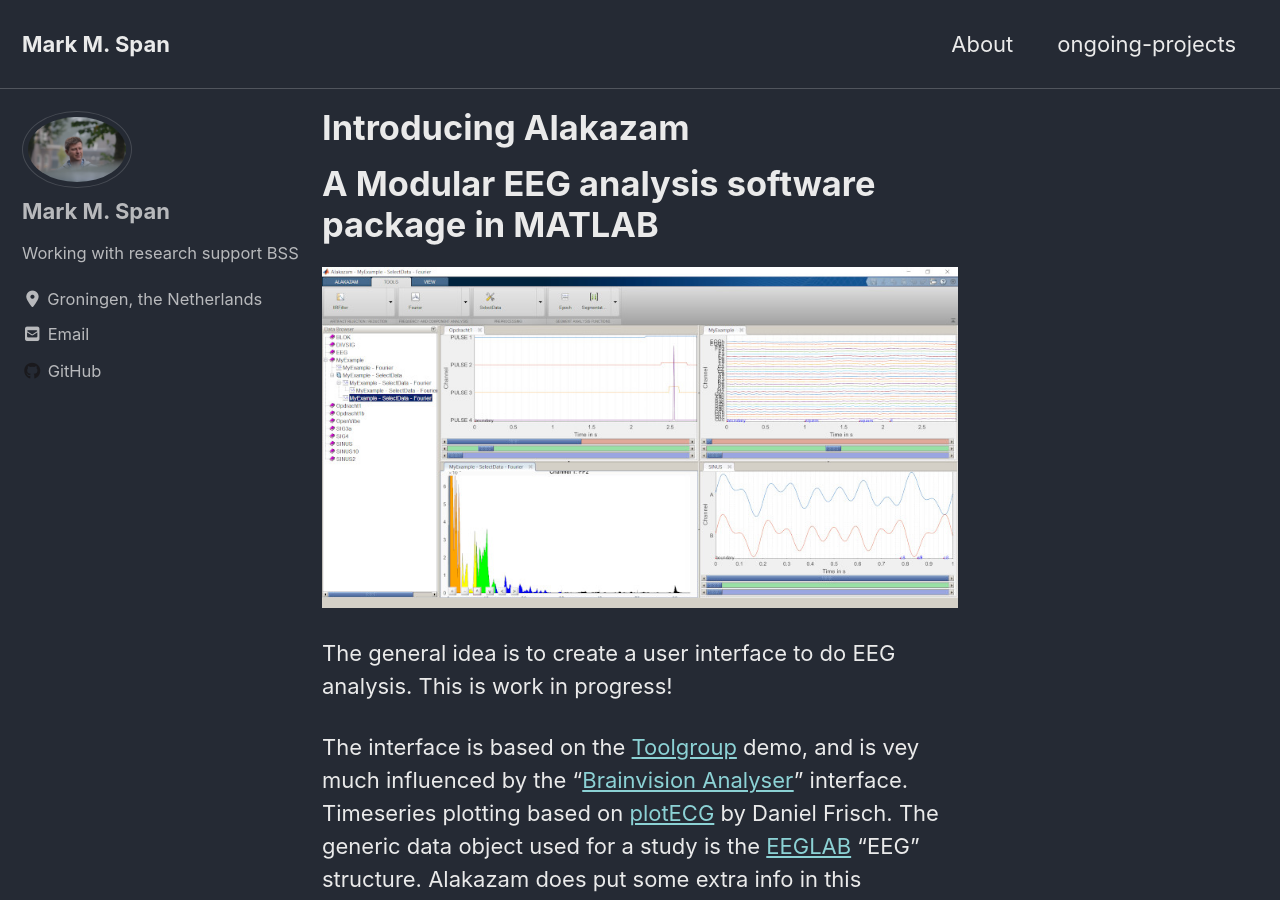
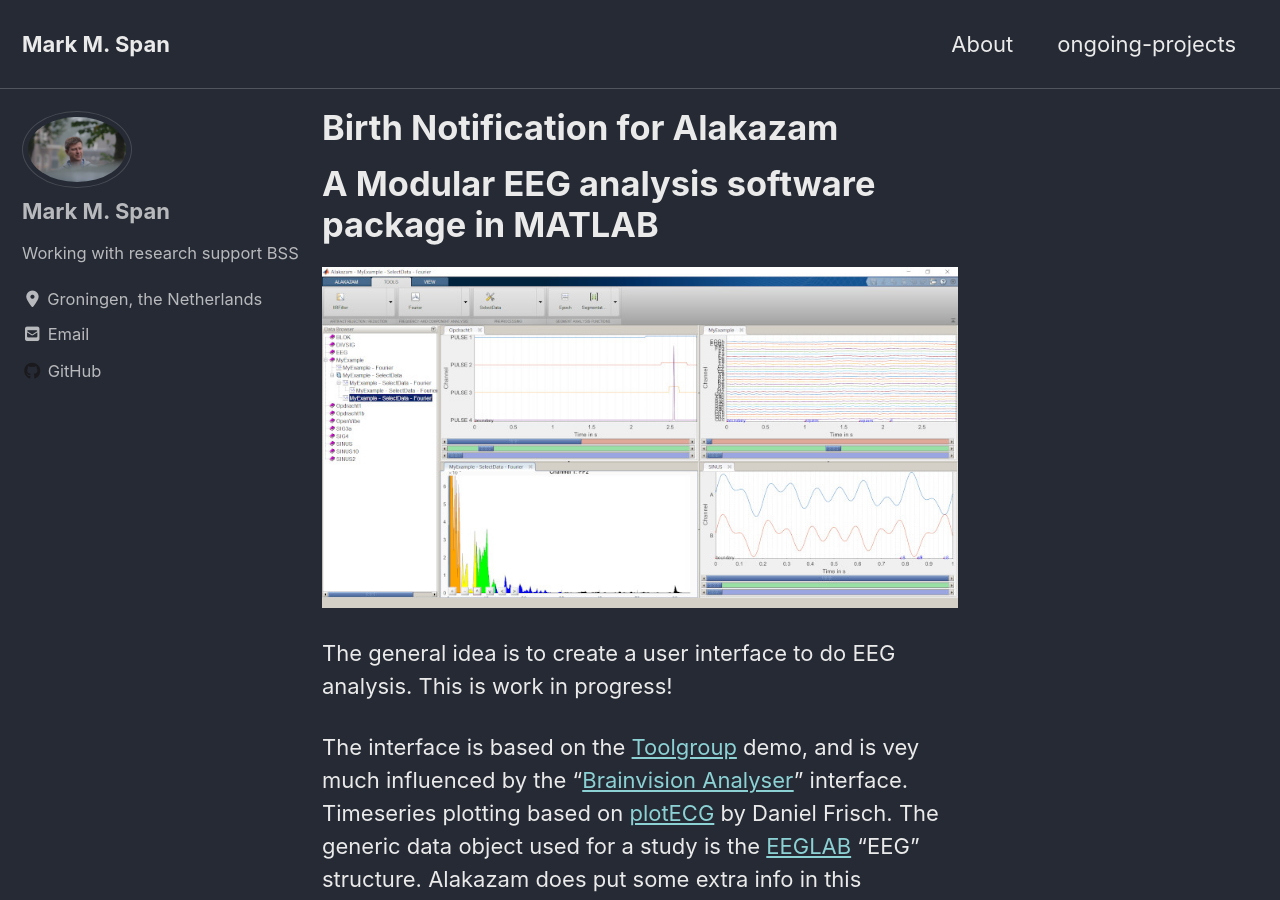
Before and after one commit to markspan/markspan.github.io, a Jekyll site: the page built from _posts/2020-04-07-Birth Notification.md, in a window 1280 px wide and 900 px high. Built offline with Jekyll 4.4.1, drawn with Linux system fonts in a browser that asks for light colours; cached includes are drawn as plain includes; nearby versions of some CDN libraries; some of the changed text lies outside the part shown.

Commit message:
Alakazam

```diff
--- a/_posts/2020-04-07-Birth Notification.md
+++ b/_posts/2020-04-07-Birth Notification.md
@@ -1,6 +1,6 @@
 ---
 layout: posts
-title: "Introducing Alakazam"
+title: "Birth Notification for Alakazam"
 tags: eeg analysis matlab coding
 ---
 
```
